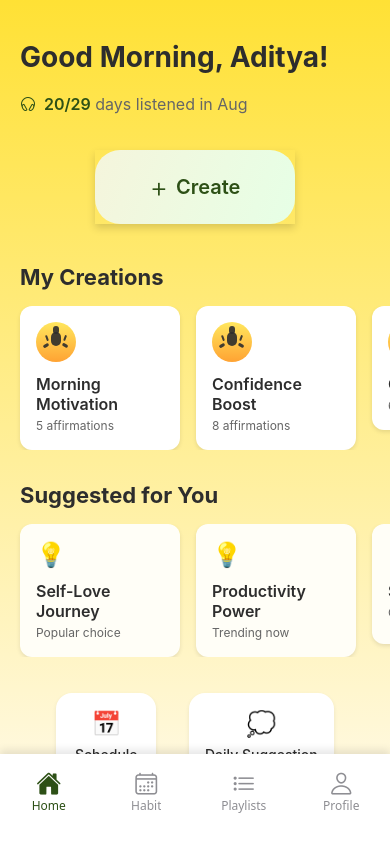
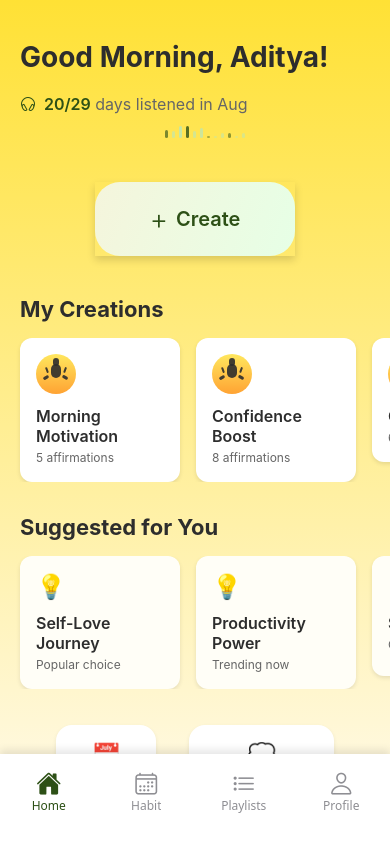
Before and after one commit to adityascript/UpliftAI, a React Native app: screen /Home in a window 390 px wide. Built offline with nearby package versions, Linux system fonts and the light colour scheme.

Commit message:
Sublt wave form version 1

```diff
--- /dev/null
+++ b/components/AnimatedWaveform.js
@@ -0,0 +1,130 @@
+import React, { useEffect, useRef } from 'react';
+import { View, Animated, StyleSheet, Dimensions } from 'react-native';
+
+const AnimatedWaveform = () => {
+  const screenWidth = Dimensions.get('window').width;
+  const waveformWidth = screenWidth - 80; // Account for padding
+
+  // Create animated values for each bar
+  const animatedValues = useRef(
+    Array.from({ length: 12 }, () => new Animated.Value(0))
+  ).current;
+
+  const translateX = useRef(new Animated.Value(0)).current;
+
+  useEffect(() => {
+    // Create staggered height animations for bars
+    const createBarAnimation = (animatedValue, delay) => {
+      return Animated.loop(
+        Animated.sequence([
+          Animated.timing(animatedValue, {
+            toValue: 1,
+            duration: 800 + Math.random() * 400, // Vary duration for natural feel
+            useNativeDriver: false,
+            delay,
+          }),
+          Animated.timing(animatedValue, {
+            toValue: 0.3,
+            duration: 600 + Math.random() * 300,
+            useNativeDriver: false,
+          }),
+        ])
+      );
+    };
+
+    // Start all bar animations with different delays
+    const barAnimations = animatedValues.map((animatedValue, index) =>
+      createBarAnimation(animatedValue, index * 100)
+    );
+
+    // Create horizontal movement animation
+    const horizontalAnimation = Animated.loop(
+      Animated.timing(translateX, {
+        toValue: 20, // Move 20 pixels right and back
+        duration: 3000,
+        useNativeDriver: true,
+      })
+    );
+
+    // Start all animations
+    Animated.parallel([...barAnimations, horizontalAnimation]).start();
+
+    // Cleanup
+    return () => {
+      animatedValues.forEach(value => value.stopAnimation());
+      translateX.stopAnimation();
+    };
+  }, []);
+
+  const renderWaveformBar = (animatedValue, index) => {
+    const height = animatedValue.interpolate({
+      inputRange: [0, 1],
+      outputRange: [2, 12], // Min height 2px, max height 12px
+    });
+
+    const opacity = animatedValue.interpolate({
+      inputRange: [0, 1],
+      outputRange: [0.4, 0.8],
+    });
+
+    return (
+      <Animated.View
+        key={index}
+        style={[
+          styles.waveformBar,
+          {
+            height,
+            opacity,
+            backgroundColor: index % 3 === 0 ? '#2D5016' : '#B8E6B8', // Alternate between dark and light green
+          },
+        ]}
+      />
+    );
+  };
+
+  return (
+    <View style={styles.container}>
+      <Animated.View
+        style={[
+          styles.waveformContainer,
+          {
+            transform: [
+              {
+                translateX: translateX.interpolate({
+                  inputRange: [0, 20],
+                  outputRange: [0, 10],
+                }),
+              },
+            ],
+          },
+        ]}
+      >
+        {animatedValues.map((animatedValue, index) =>
+          renderWaveformBar(animatedValue, index)
+        )}
+      </Animated.View>
+    </View>
+  );
+};
+
+const styles = StyleSheet.create({
+  container: {
+    alignItems: 'center',
+    paddingVertical: 8,
+    overflow: 'hidden',
+  },
+  waveformContainer: {
+    flexDirection: 'row',
+    alignItems: 'flex-end',
+    justifyContent: 'center',
+    height: 16,
+  },
+  waveformBar: {
+    width: 3,
+    borderRadius: 1.5,
+    marginHorizontal: 2,
+    minHeight: 2,
+  },
+});
+
+export default AnimatedWaveform;
--- a/components/ProgressIndicator.js
+++ b/components/ProgressIndicator.js
@@ -1,6 +1,7 @@
 import React from 'react';
 import { View, Text, StyleSheet } from 'react-native';
 import { Ionicons } from '@expo/vector-icons';
+import AnimatedWaveform from './AnimatedWaveform';
 
 const ProgressIndicator = () => {
   // Get current date info
@@ -38,6 +39,7 @@ const ProgressIndicator = () => {
           <Text style={styles.normalText}> days listened in {currentMonthName}</Text>
         </Text>
       </View>
+      <AnimatedWaveform />
     </View>
   );
 };
```
